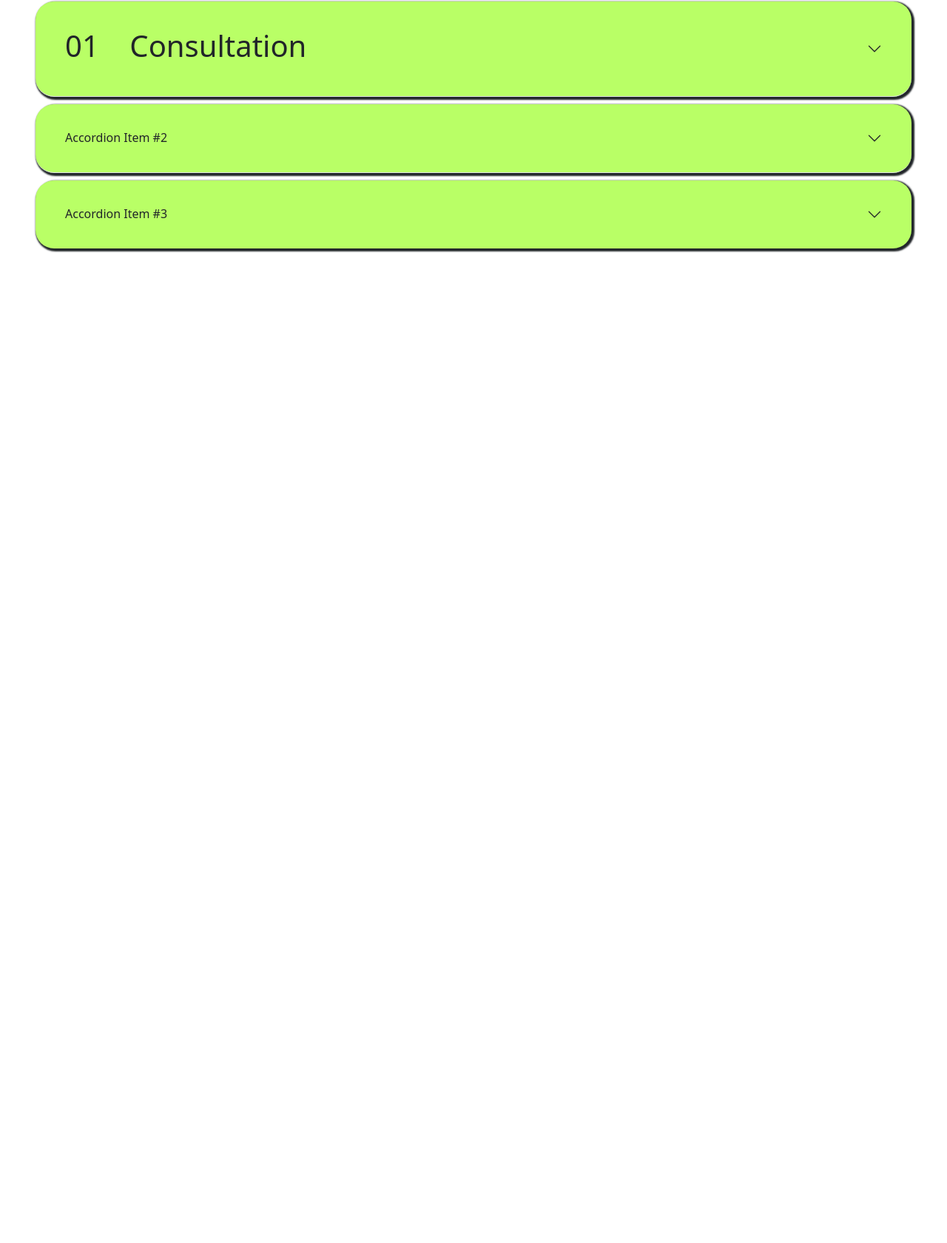
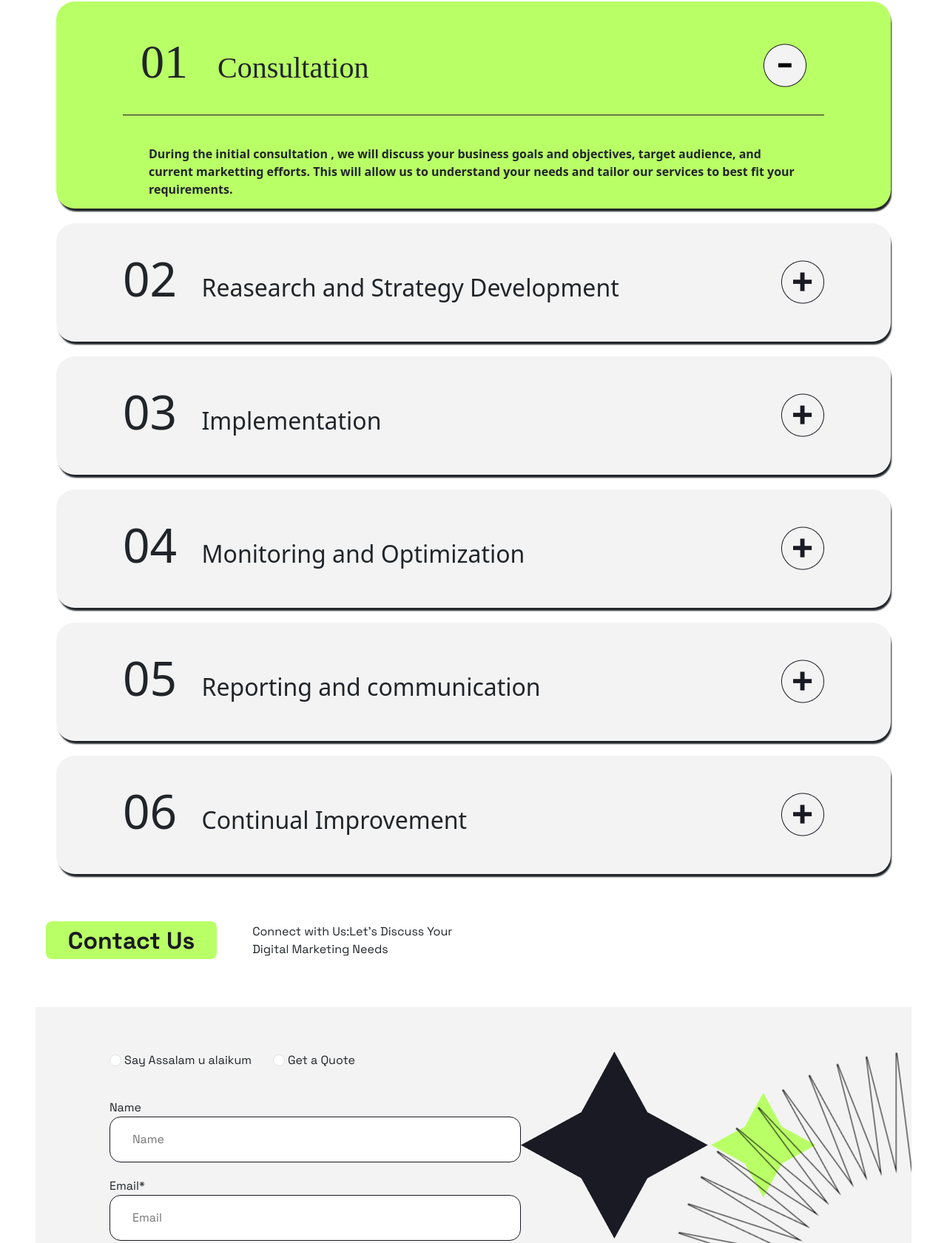
Before and after one commit to Sibghat776/Module-1-test, a plain HTML site: page index.html in a window 1280 px wide. Shown: the part 1492-3173 px from the top of the page at 74% size. Before the commit the page ends 3076 px from the top, so only its background shows below. Drawn offline with nearby package versions, Linux system fonts and the light colour scheme.

Commit message:
Contact area pics !!!

```diff
--- a/index.html
+++ b/index.html
@@ -7,7 +7,14 @@
     <title>Positivus</title>
     <link href="https://cdn.jsdelivr.net/npm/bootstrap@5.3.3/dist/css/bootstrap.min.css" rel="stylesheet"
         integrity="sha384-QWTKZyjpPEjISv5WaRU9OFeRpok6YctnYmDr5pNlyT2bRjXh0JMhjY6hW+ALEwIH" crossorigin="anonymous">
+
+    <!-- External CSS -->
     <link rel="stylesheet" href="style.css">
+
+    <!-- Font CSS -->
+    <link rel="preconnect" href="https://fonts.gstatic.com" crossorigin>
+    <link rel="preconnect" href="https://fonts.googleapis.com">
+    <link href="https://fonts.googleapis.com/css2?family=Space+Grotesk:wght@300..700&display=swap" rel="stylesheet">
 </head>
 
 <body>
@@ -90,7 +97,6 @@
                 <div style="background-color: #b9ff66; width: 210px; border-radius: 15px; padding: 2px 5px 2px 1px;">
                     <h2>Search Engine <br> Optimization</h2>
                 </div>
-
                 <div class="cardlast">
                     <div class="learnmore">
                         <img src="./Images/arrow-up-right.svg" height="40 px" width="40px" alt=""
@@ -130,8 +136,9 @@
 
 
     <!-- Process -->
-    <div class="container-fluid my-5 d-flex align-items-center" style="height: 51px;">
-        <div class="bg" style="background-color: #b9ff66; margin: 0px 100px 0px 100px; width: 400px; border-radius: 10px;">
+    <div class="container-fluid my-5 d-flex align-items-center" style="height: 51px; font-family:;">
+        <div class="bg"
+            style="background-color: #b9ff66; margin: 0px 100px 0px 100px; width: 400px; border-radius: 10px;">
             <h1>Our Working Process</h1>
         </div>
         <p class="mt-3">Step by Step Guide to Acheiving <br> Your Business Goals.</p>
@@ -139,38 +146,109 @@
 
 
     <!-- Accordions -->
-    <div class="accordion accordion-flush m-5" id="accordionFlushExample">
-        <div class="accordion-item p-3">
-          <h2 class="accordion-header">
-            <button class="accordion-button collapsed" type="button" data-bs-toggle="collapse" data-bs-target="#flush-collapseOne" aria-expanded="false" aria-controls="flush-collapseOne">
-              <h1>01 &nbsp;&nbsp; Consultation</h1>
-            </button>
-          </h2>
-          <div id="flush-collapseOne" class="accordion-collapse collapse" data-bs-parent="#accordionFlushExample">
-            <div class="accordion-body">Placeholder content for this accordion, which is intended to demonstrate the <code>.accordion-flush</code> class. This is the first item's accordion body.</div>
-          </div>
+    <div class="container-fluid" style="width: 90%;">
+        <div class="slider-1">
+            <div class="s1-head d-flex justify-content-between align-items-center p-4"
+                style="border-bottom:1px solid #191a23; font-family: 'Space Grotest';">
+                <h1><span style="font-size: 4rem;">01</span> &nbsp;&nbsp; Consultation</h1>
+                <img src="./Images/Minus icon.png" alt="" style="cursor: pointer;">
+            </div>
+            <div class="s1-para">
+                <p>During the initial consultation , we will discuss your business goals and objectives, target
+                    audience, and current marketting efforts. This will allow us to understand your needs and tailor our
+                    services to best fit your requirements.</p>
+            </div>
         </div>
-        <div class="accordion-item p-3">
-          <h2 class="accordion-header">
-            <button class="accordion-button collapsed" type="button" data-bs-toggle="collapse" data-bs-target="#flush-collapseTwo" aria-expanded="false" aria-controls="flush-collapseTwo">
-              Accordion Item #2
-            </button>
-          </h2>
-          <div id="flush-collapseTwo" class="accordion-collapse collapse" data-bs-parent="#accordionFlushExample">
-            <div class="accordion-body">Placeholder content for this accordion, which is intended to demonstrate the <code>.accordion-flush</code> class. This is the second item's accordion body. Let's imagine this being filled with some actual content.</div>
-          </div>
+        <div class="slider s6 d-flex justify-content-between align-items-center">
+            <div class="s2-head d-flex justify-content-between align-items-center">
+                <h2><span style="font-size: 4rem;">02</span> &nbsp;&nbsp; Reasearch and Strategy Development</h2>
+            </div>
+            <img src="./Images/Plus icon (1).png" alt="">
         </div>
-        <div class="accordion-item p-3">
-          <h2 class="accordion-header">
-            <button class="accordion-button collapsed" type="button" data-bs-toggle="collapse" data-bs-target="#flush-collapseThree" aria-expanded="false" aria-controls="flush-collapseThree">
-              Accordion Item #3
-            </button>
-          </h2>
-          <div id="flush-collapseThree" class="accordion-collapse collapse" data-bs-parent="#accordionFlushExample">
-            <div class="accordion-body">Placeholder content for this accordion, which is intended to demonstrate the <code>.accordion-flush</code> class. This is the third item's accordion body. Nothing more exciting happening here in terms of content, but just filling up the space to make it look, at least at first glance, a bit more representative of how this would look in a real-world application.</div>
-          </div>
+        <div class="slider s2 d-flex justify-content-between align-items-center">
+            <div class="s2-head">
+                <h2><span style="font-size: 4rem;">03</span> &nbsp;&nbsp; Implementation</h2>
+            </div>
+            <img src="./Images/Plus icon (1).png" alt="">
         </div>
-      </div>
+        <div class="slider s3 d-flex justify-content-between align-items-center">
+            <div class="s2-head">
+                <h2><span style="font-size: 4rem;">04</span> &nbsp;&nbsp; Monitoring and Optimization</h2>
+            </div>
+            <img src="./Images/Plus icon (1).png" alt="">
+        </div>
+        <div class="slider s4 d-flex justify-content-between align-items-center">
+            <div class="s2-head">
+                <h2><span style="font-size: 4rem;">05</span> &nbsp;&nbsp; Reporting and communication</h2>
+            </div>
+            <img src="./Images/Plus icon (1).png" alt="">
+        </div>
+        <div class="slider s5 d-flex justify-content-between align-items-center">
+            <div class="s2-head">
+                <h2><span style="font-size: 4rem;">06</span> &nbsp;&nbsp; Continual Improvement</h2>
+            </div>
+            <img src="./Images/Plus icon (1).png" alt="">
+        </div>
+    </div>
+
+
+    <!-- Contact Us Portion -->
+    <div class="container-fluid my-5" style="font-family: 'Space Grotesk';">
+        <div class="contact d-flex align-items-center" style="margin: 50px !important;">
+            <button type="button" class="btn btn-primary btn-lg d-flex justify-content-center align-items-center"
+                style="background-color: #b9ff66; color: #191a23; border: none; font-weight: bold; height: 51px; width: 20%; font-size: 2rem;">Contact
+                Us</button>
+            <p class="px-5 pt-3">Connect with Us:Let's Discuss Your<br>Digital Marketing Needs</p>
+        </div>
+    </div>
+
+
+    <!-- Form -->
+    <div class="contact-portion" style="font-family: 'Space Grotesk';">
+        <div class="for-contact m-5 d-flex position-relative position-relative" style="overflow-x: hidden;">
+            <div class="main-contact d-flex flex-column position-relative" style="width: 556px !important;">
+                <form action="">
+                    <input type="radio" name="" class="form-check-input"> Say Assalam u alaikum
+                    &nbsp;&nbsp;&nbsp;&nbsp;&nbsp;
+                    <input type="radio" name="" class="form-check-input"> Get a Quote
+                    <div class="c-input">
+                        <label for="Name">Name</label>
+                        <br>
+                        <input type="text" name="" placeholder="Name" id="">
+                        <br>
+                        <label for="Email">Email*</label>
+                        <br>
+                        <input type="email" name="" placeholder="Email" id="">
+                        <br>
+                        <label for="Message">Message*</label>
+                        <br>
+                        <textarea name="Message" placeholder="Message" id=""></textarea>
+                        <button type="button" style="background-color: #191a23; padding: 20px 35px 20px 35px; width: 100%; color: #f3f3f3;" class="btn btn-lg">Send Message</button>
+                    </div>
+                </form>
+            </div>
+            <div class="c-img">
+                <img src="./Images/Mask group.png" alt="" class="position-absolute top-50 start-100 translate-middle">
+                <img src="./Images/Black Vector.png" alt="">
+                <img src="./Images/Green Vector.png" alt="">
+            </div>
+        </div>
+    </div>
+
+
+
+
+
+
+
+
+
+
+
+
+
+
+
 
 
     <br><br><br><br><br><br><br><br><br><br><br><br><br><br><br><br><br><br><br><br><br><br><br><br><br><br><br><br><br><br><br><br><br><br><br><br><br><br><br><br><br><br><br><br><br><br><br><br><br><br>
--- a/style.css
+++ b/style.css
@@ -76,3 +76,49 @@ nav {
     border-radius: 25px !important;
     box-shadow: 2px 2px 2px 2px;
 }
+.slider-1{
+    margin: auto;
+    width: 100%;
+    height: 280px;
+    background-color: #b9ff66;
+    padding:20px 90px 20px 90px !important;
+    border-radius: 25px;
+    box-shadow: 2px 5px 2px -1px;
+}
+.s1-para{
+    padding:40px 35px 50px 35px !important;
+    font-weight: bold;
+}
+.slider{
+    margin: auto;
+    /* width: 100%; */
+    height: 160px;
+    background-color: #f3f3f3;
+    padding:20px 90px 20px 90px !important;
+    border-radius: 25px;
+    box-shadow: 2px 5px 2px -1px;
+    margin: 20px 0px 20px 0px ;
+}
+.for-contact{
+    padding: 60px 100px 80px 100px;
+    background-color: #f3f3f3;
+    height: 773px;
+}
+.c-input input, textarea {
+    padding: 18px 30px 18px 30px;
+    width: 100%;
+    margin: 0px 5px 20px 0px;
+    border-radius: 15px;
+    border: 1px solid #191a23;
+}
+.c-input{
+    width: 556px;
+    height: 457px;
+    margin-top: 40px;
+}
+.c-input textarea{
+    height: 190px;
+}
+#salam{
+    padding: 5px;
+}
```
Also changed, not shown: Images/Black Vector.png (added), Images/Green Vector.png (renamed from Images/Vector.png), Images/Minus icon.png (added), Images/Plus icon (1).png (added).
